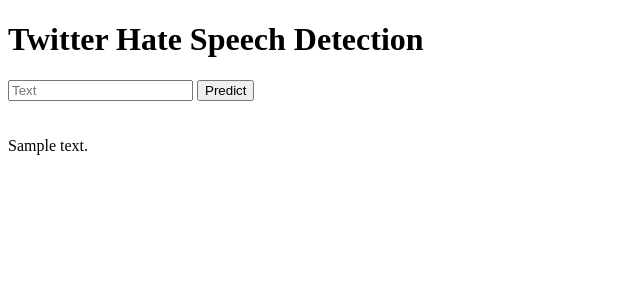
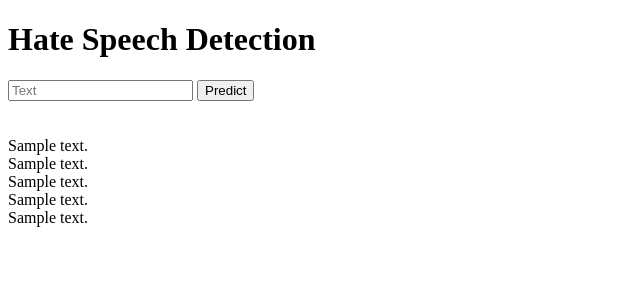
Before and after one commit to sureshk328/twitter-hate-speech, a Flask app: template templates/index.html in a window 1280 px wide. Shown: the top 300 px of the page, without its empty margins (0-640 px from the left). Run offline with Flask 2, Linux system fonts and the light colour scheme; the template is opened without the code that fills it: most values are stand-ins (such as "Sample title", 1, 10 or a date in 2020); parts of the project's set-up code (start-up, migrations or seed data) failed here and were passed over.

Commit message:
Add files via upload

```diff
--- a/app.py
+++ b/app.py
@@ -7,8 +7,10 @@ except ImportError:
     from collections import Mapping
 
 app = Flask(__name__)
-model = pickle.load(open('model_dt_clf.pkl', 'rb'))
-pickle.load(open('model_dt_clf.pkl','rb'))
+model_logreg = pickle.load(open('model_logreg.pkl', 'rb'))
+model_knn = pickle.load(open('model_knn.pkl', 'rb'))
+model_svm = pickle.load(open('model_svm.pkl', 'rb'))
+model_dectree = pickle.load(open('model_dectree.pkl', 'rb'))
 cv = pickle.load(open('transform.pkl','rb'))
 
 @app.route('/')
@@ -24,12 +26,18 @@ def predict():
 
     to_predict_list = list(to_predict_list.values())
     data = cv.transform([str(to_predict_list)]).toarray()
-    prediction = model.predict(data)
+    prediction_logreg = "Logistic Regression: "+model_logreg.predict(data)
+    prediction_knn = "KNN: "+model_knn.predict(data)
+    prediction_svm = "Support Vector Machine: "+model_svm.predict(data)
+    prediction_dectree = "DecisionTreeClassifier: "+ model_dectree.predict(data)
 
 
 
 
-    return render_template('index.html', prediction_text='Predicted Speech Type {}'.format(prediction))
+
+
+    #return render_template('index.html', prediction_text='Predicted Speech Type {}'.format(prediction))
+    return render_template('index.html',prediction_text="Below are prediction results: ", prediction_text_logreg=prediction_logreg, prediction_text_knn=prediction_knn,prediction_text_svn=prediction_svm, prediction_text_dectree=prediction_dectree)
 
 
 if __name__ == "__main__":
--- a/templates/index.html
+++ b/templates/index.html
@@ -3,7 +3,7 @@
 <!--From https://codepen.io/frytyler/pen/EGdtg-->
 <head>
   <meta charset="UTF-8">
-  <title>Twitter Hate Speech Detection</title>
+  <title>Hate Speech Detection</title>
   <link href='https://fonts.googleapis.com/css?family=Pacifico' rel='stylesheet' type='text/css'>
 <link href='https://fonts.googleapis.com/css?family=Arimo' rel='stylesheet' type='text/css'>
 <link href='https://fonts.googleapis.com/css?family=Hind:300' rel='stylesheet' type='text/css'>
@@ -13,7 +13,7 @@
 
 <body>
  <div class="login">
-	<h1>Twitter Hate Speech Detection</h1>
+	<h1>Hate Speech Detection</h1>
 
      <!-- Main Input For Receiving Query to our ML -->
     <form action="{{ url_for('predict')}}"method="post">
@@ -26,6 +26,15 @@
    <br>
    <br>
    {{ prediction_text }}
+   <br>
+   {{ prediction_text_logreg }}
+   <br>
+   {{ prediction_text_knn }}
+   <br>
+   {{ prediction_text_svn }}
+   <br>
+   {{ prediction_text_dectree }}
+
 
  </div>
 
```
Also changed, not shown: 4 other files.
